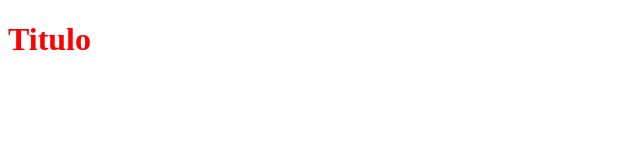
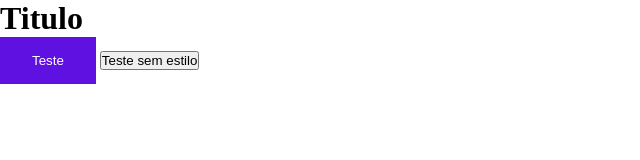
Before and after one commit to juliocesardemoraes/css-zeus, a plain HTML site: page index.html in a window 1280 px wide. Shown: the whole page, without its empty margins (0-640 px from the left). Drawn offline with Linux system fonts and the light colour scheme.

Commit message:
feat: add code

```diff
--- a/index.css
+++ b/index.css
@@ -1,3 +1,27 @@
-h1 {
-  color: red;
+* {
+  margin: 0;
+  padding: 0;
+  box-sizing: border-box;
 }
+
+.button__purple {
+  border: unset;
+  background: #5f11e2;
+  color: #fff;
+  padding: 1rem 2rem 1rem 2rem;
+}
+
+/* button {
+  border: unset;
+  background: #5f11e2;
+  color: #fff;
+  padding: 1rem 2rem 1rem 2rem;
+}
+
+
+#button__purple {
+  border: unset;
+  background: #5f11e2;
+  color: #fff;
+  padding: 1rem 2rem 1rem 2rem;
+} */
--- a/index.html
+++ b/index.html
@@ -8,5 +8,7 @@
   </head>
   <body>
     <h1>Titulo</h1>
+    <button class="button__purple">Teste</button>
+    <button>Teste sem estilo</button>
   </body>
 </html>
```
